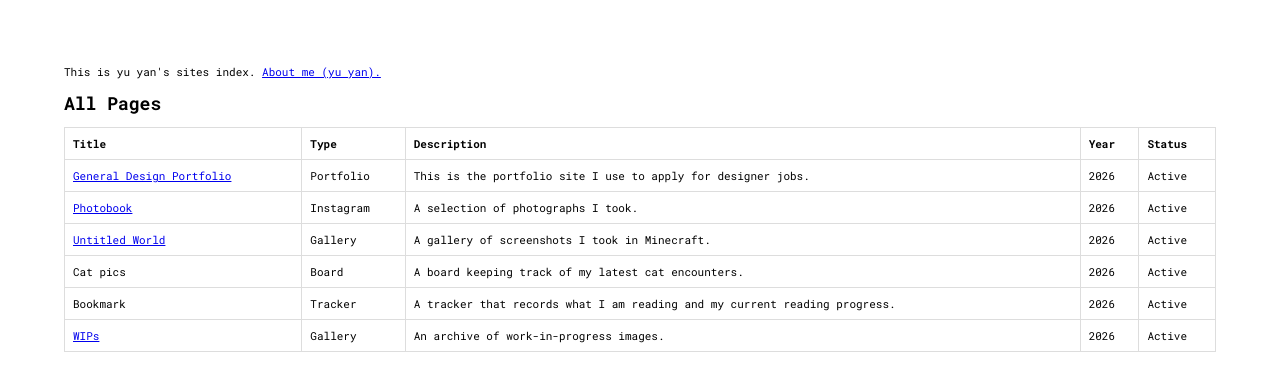
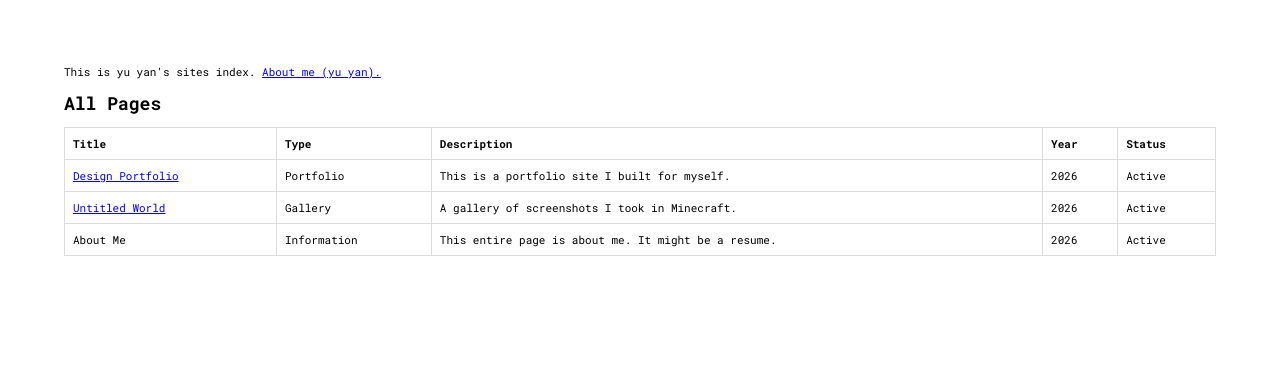
Before and after one commit to yuyangoh/sites-index, a plain HTML site: page index.html in a window 1280 px wide. Drawn offline with Linux system fonts and the light colour scheme; a script that the page names is missing.

Commit message:
update index

```diff
--- a/index.html
+++ b/index.html
@@ -26,17 +26,9 @@
   </tr>
 
   <tr>
-    <td><a href="https://tinyurl.com/yyworks" target="_blank">General Design Portfolio</a></td>
+    <td><a href="https://yuyangoh.github.io/portfolio-site/" target="_blank">Design Portfolio</a></td>
     <td>Portfolio</td>
-    <td>This is the portfolio site I use to apply for designer jobs.</td>
-    <td>2026</td>
-    <td>Active</td>
-  </tr>
-
-  <tr>
-    <td><a href="https://www.instagram.com/mdmrmld/" target="_blank">Photobook</a></td>
-    <td>Instagram</td>
-    <td>A selection of photographs I took.</td>
+    <td>This is a portfolio site I built for myself.</td>
     <td>2026</td>
     <td>Active</td>
   </tr>
@@ -50,25 +42,9 @@
   </tr>
 
   <tr>
-    <td>Cat pics</td>
-    <td>Board</td>
-    <td>A board keeping track of my latest cat encounters.</td>
-    <td>2026</td>
-    <td>Active</td>
-  </tr>
-
-  <tr>
-    <td>Bookmark</td>
-    <td>Tracker</td>
-    <td>A tracker that records what I am reading and my current reading progress.</td>
-    <td>2026</td>
-    <td>Active</td>
-  </tr>
-
-  <tr>
-    <td><a href="https://www.are.na/yu-yan-goh/yy-misc-wips" target="_blank">WIPs</a></td>
-    <td>Gallery</td>
-    <td>An archive of work-in-progress images.</td>
+    <td>About Me</td>
+    <td>Information</td>
+    <td>This entire page is about me. It might be a resume.</td>
     <td>2026</td>
     <td>Active</td>
   </tr>
```
